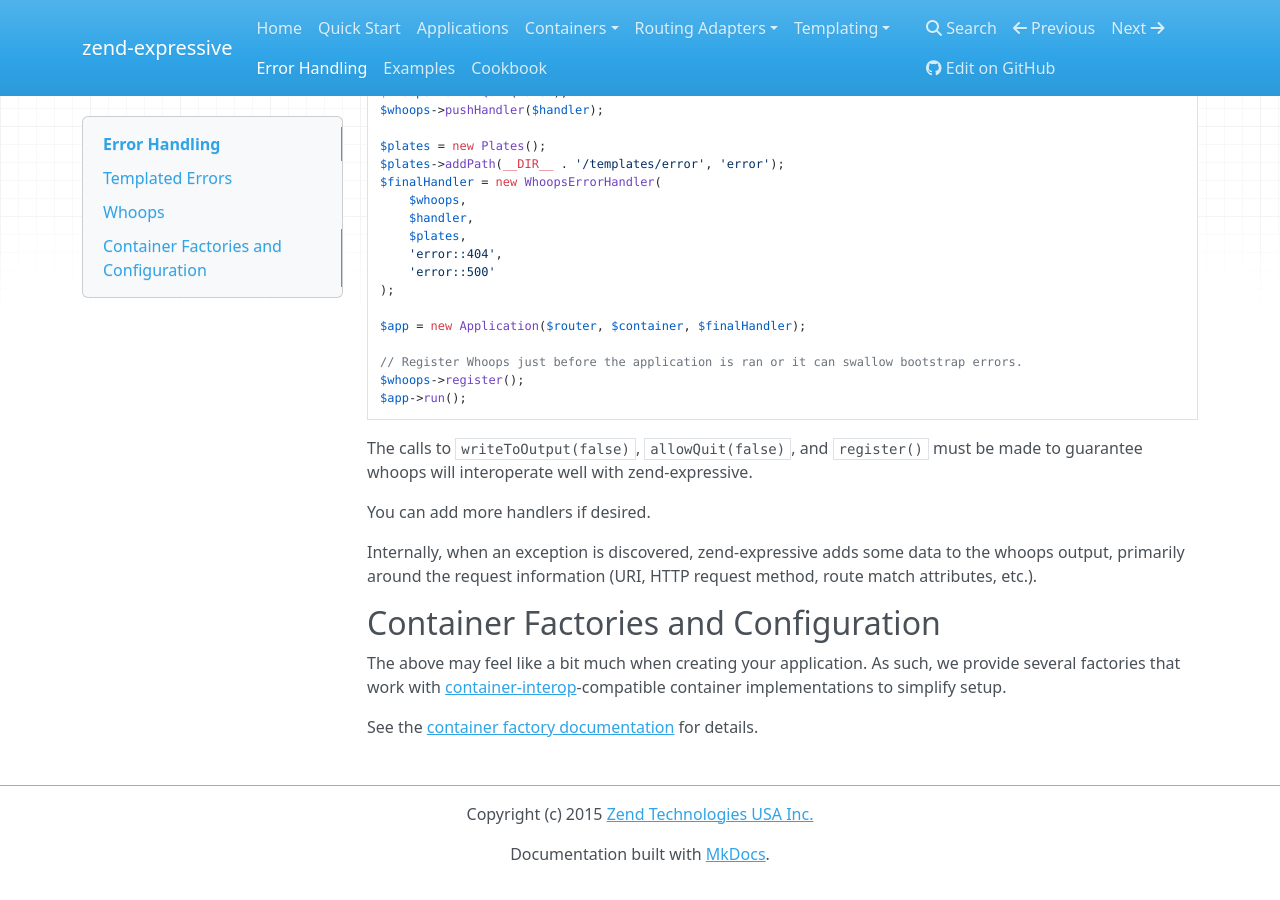
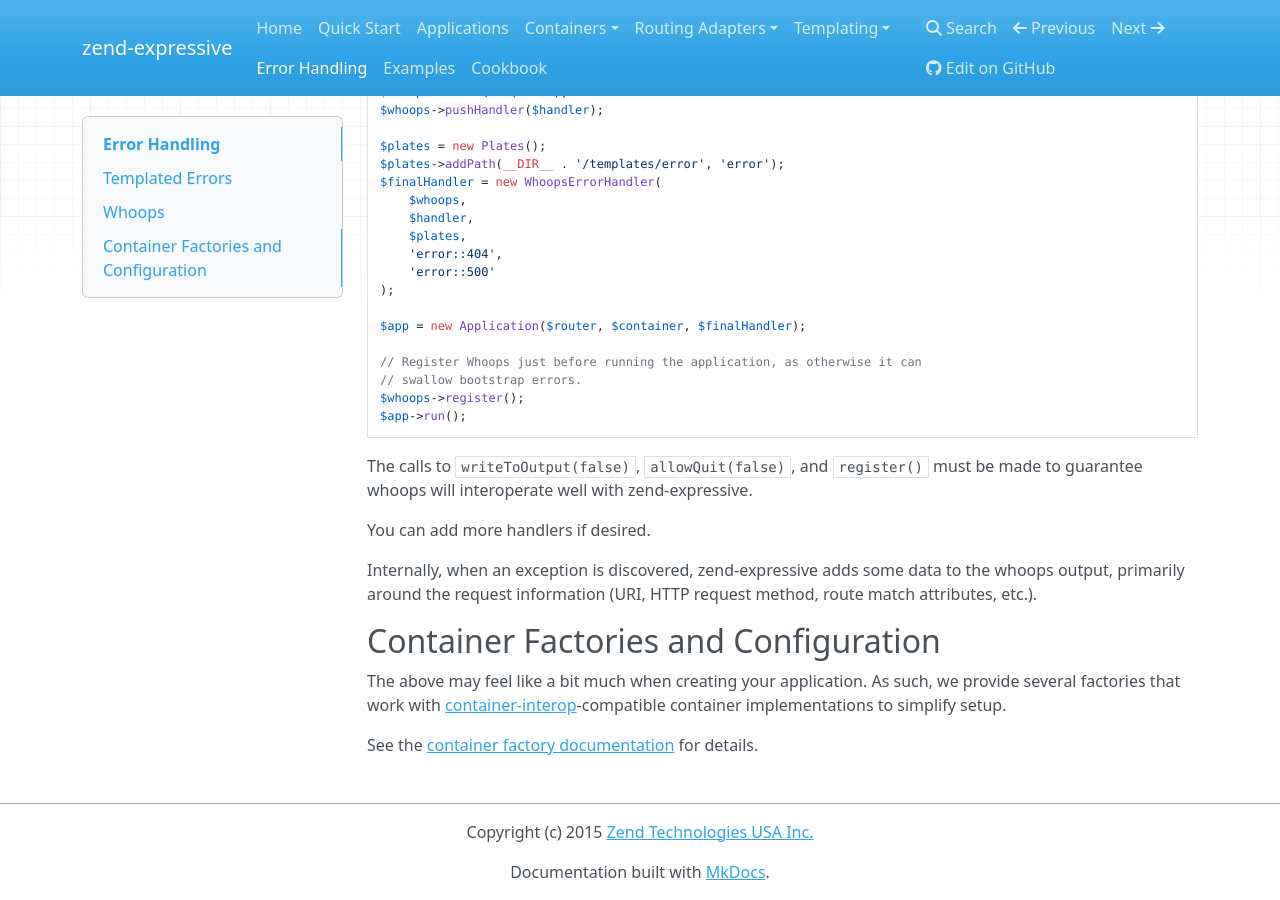
Before and after one commit to zendframework/zend-expressive, an MkDocs documentation site: the page built from doc/book/error-handling.md, in a window 1280 px wide and 900 px high, scrolled down 1865 px. Built offline with MkDocs 1.6.1, drawn with Linux system fonts in a browser that asks for light colours; nearby versions of some CDN libraries; old or Windows-style settings are respelled for this version of MkDocs.

Commit message:
Edited changes for #95

````diff
--- a/doc/book/error-handling.md
+++ b/doc/book/error-handling.md
@@ -107,7 +107,8 @@
 
 $app = new Application($router, $container, $finalHandler);
 
-// Register Whoops just before the application is ran or it can swallow bootstrap errors.
+// Register Whoops just before running the application, as otherwise it can
+// swallow bootstrap errors.
 $whoops->register();
 $app->run();
 ```
````
